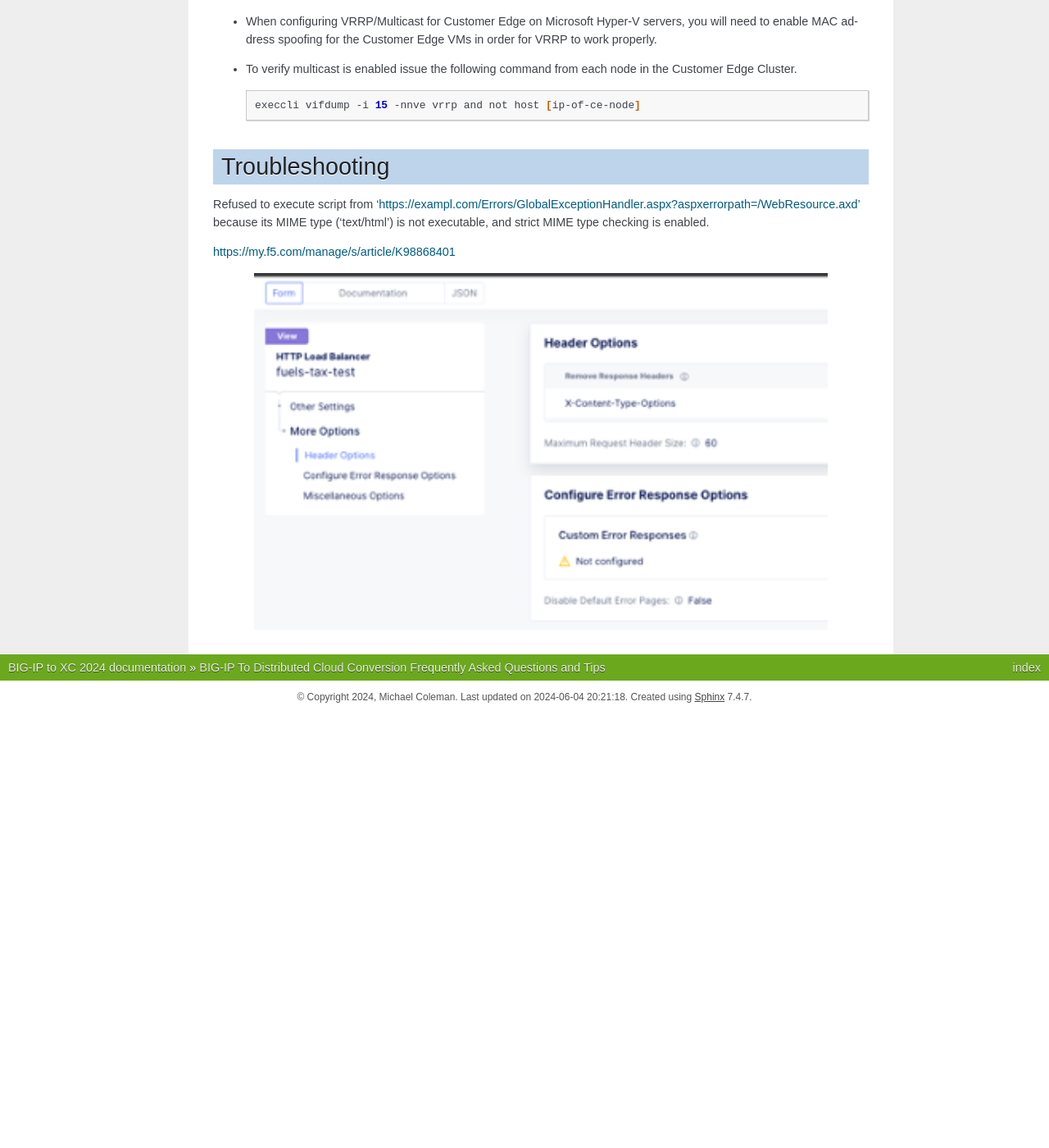
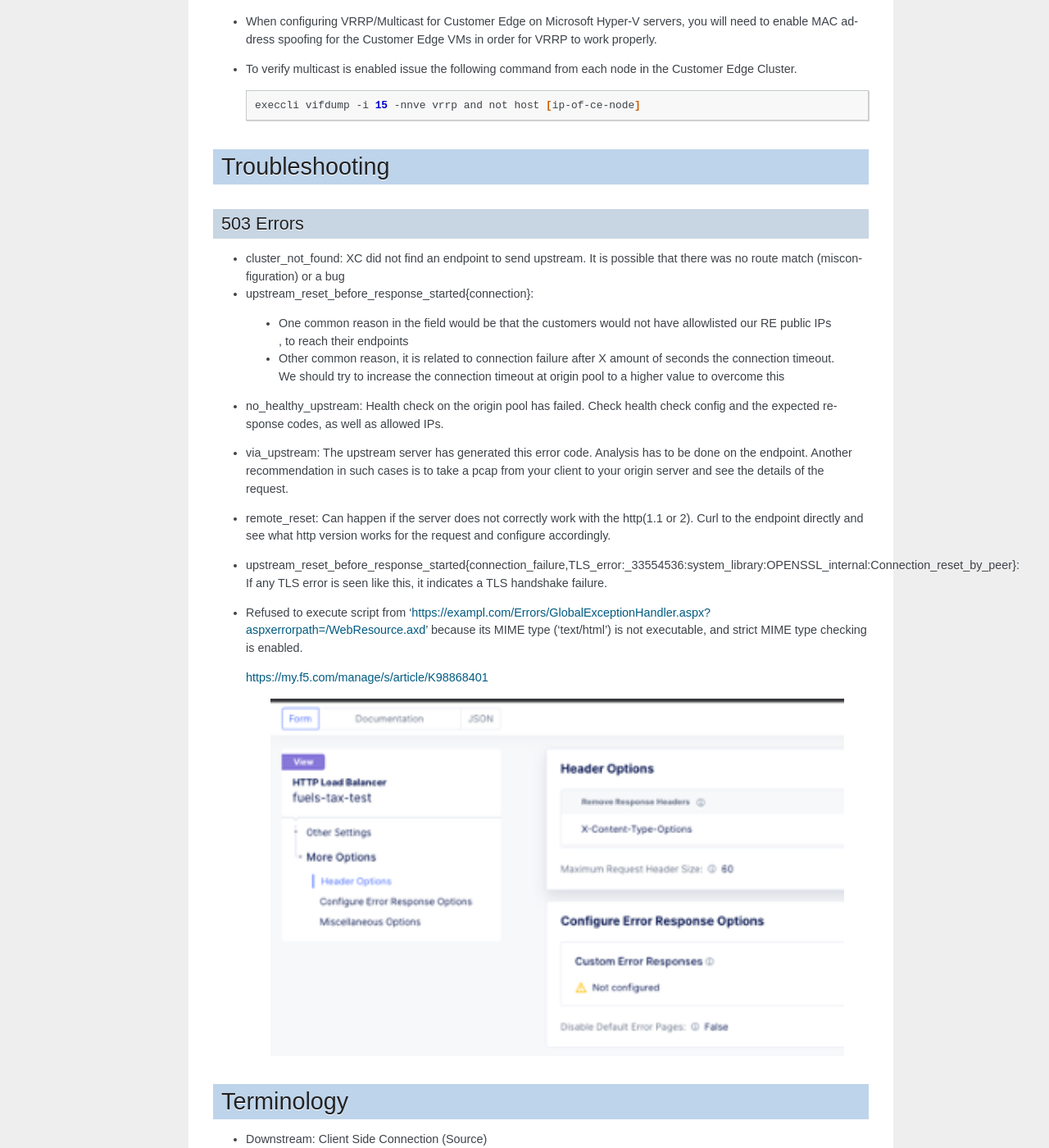
Before and after one commit to Mikej81/bigip_to_xc_faq, a Sphinx documentation site: the page built from docs/source/index.rst, in a window 1280 px wide and 1400 px high, scrolled down 24086 px. Shown: the whole window at 82% size. Built offline with Sphinx 7.4.7, drawn with Linux system fonts in a browser that asks for light colours; the version number could not be read and is left out; before the commit the page ends 24956 px from its top, so only the background shows below that; some of the changed text lies outside the part shown.

Commit message:
troubleshooting

```diff
--- a/docs/source/index.rst
+++ b/docs/source/index.rst
@@ -791,10 +791,36 @@ If you decide to enable VRRP for a cluster, the following should be evaluated to
 Troubleshooting
 ===============
 
-Refused to execute script from 'https://exampl.com/Errors/GlobalExceptionHandler.aspx?aspxerrorpath=/WebResource.axd' because its MIME type ('text/html') is not executable, and strict MIME type checking is enabled.
+503 Errors
+----------
 
-https://my.f5.com/manage/s/article/K98868401
+* cluster_not_found: XC did not find an endpoint to send upstream. It is possible that there was no route match (misconfiguration) or a bug
 
-.. image:: ../images/picture19.png
-   :width: 700px
-   :align: center
+* upstream_reset_before_response_started{connection}:
+
+ - One common reason in the field would be that the customers would not have allowlisted our RE public IPs , to reach their endpoints
+ - Other common reason, it is related to connection failure after X amount of seconds the connection timeout. We should try to increase the connection timeout at origin pool to a higher value to overcome this
+
+* no_healthy_upstream: Health check on the origin pool has failed. Check health check config and the expected response codes, as well as allowed IPs.
+
+* via_upstream: The upstream server has generated this error code. Analysis has to be done on the endpoint. Another recommendation in such cases is to take a pcap from your client to your origin server and see the details of the request.
+
+* remote_reset: Can happen if the server does not correctly work with the http(1.1 or 2). Curl to the endpoint directly and see what http version works for the request and configure accordingly.
+
+* upstream_reset_before_response_started{connection_failure,TLS_error:_33554536:system_library:OPENSSL_internal:Connection_reset_by_peer}: If any TLS error is seen like this, it indicates a TLS handshake failure.
+
+
+* Refused to execute script from 'https://exampl.com/Errors/GlobalExceptionHandler.aspx?aspxerrorpath=/WebResource.axd' because its MIME type ('text/html') is not executable, and strict MIME type checking is enabled.
+
+  https://my.f5.com/manage/s/article/K98868401
+
+  .. image:: ../images/picture19.png
+     :width: 700px
+     :align: center
+
+Terminology
+===========
+
+* Downstream: Client Side Connection (Source)
+
+* Upstream: Server Side Connection (Origin)
```
Also changed, not shown: 7 other files.
